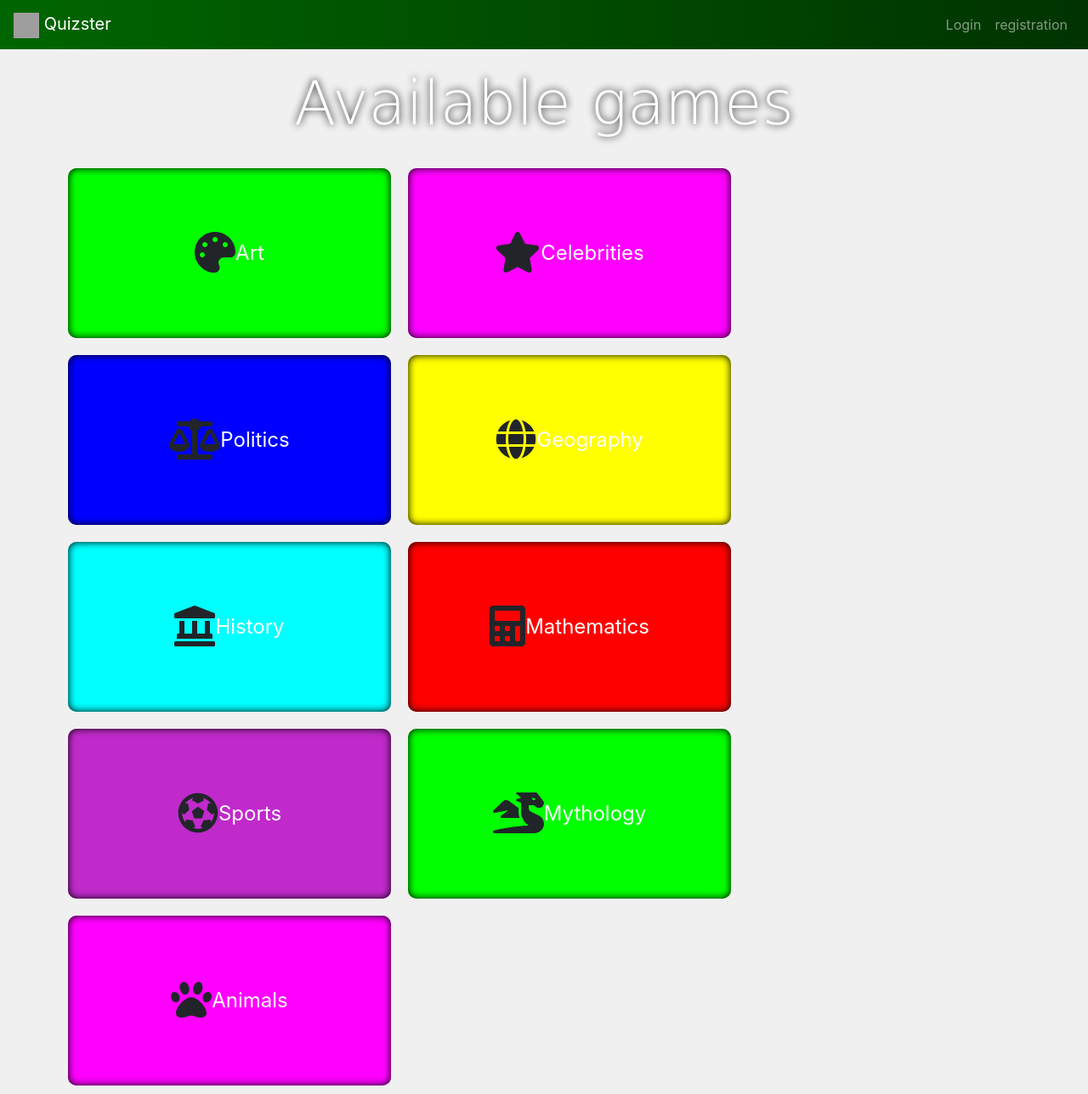
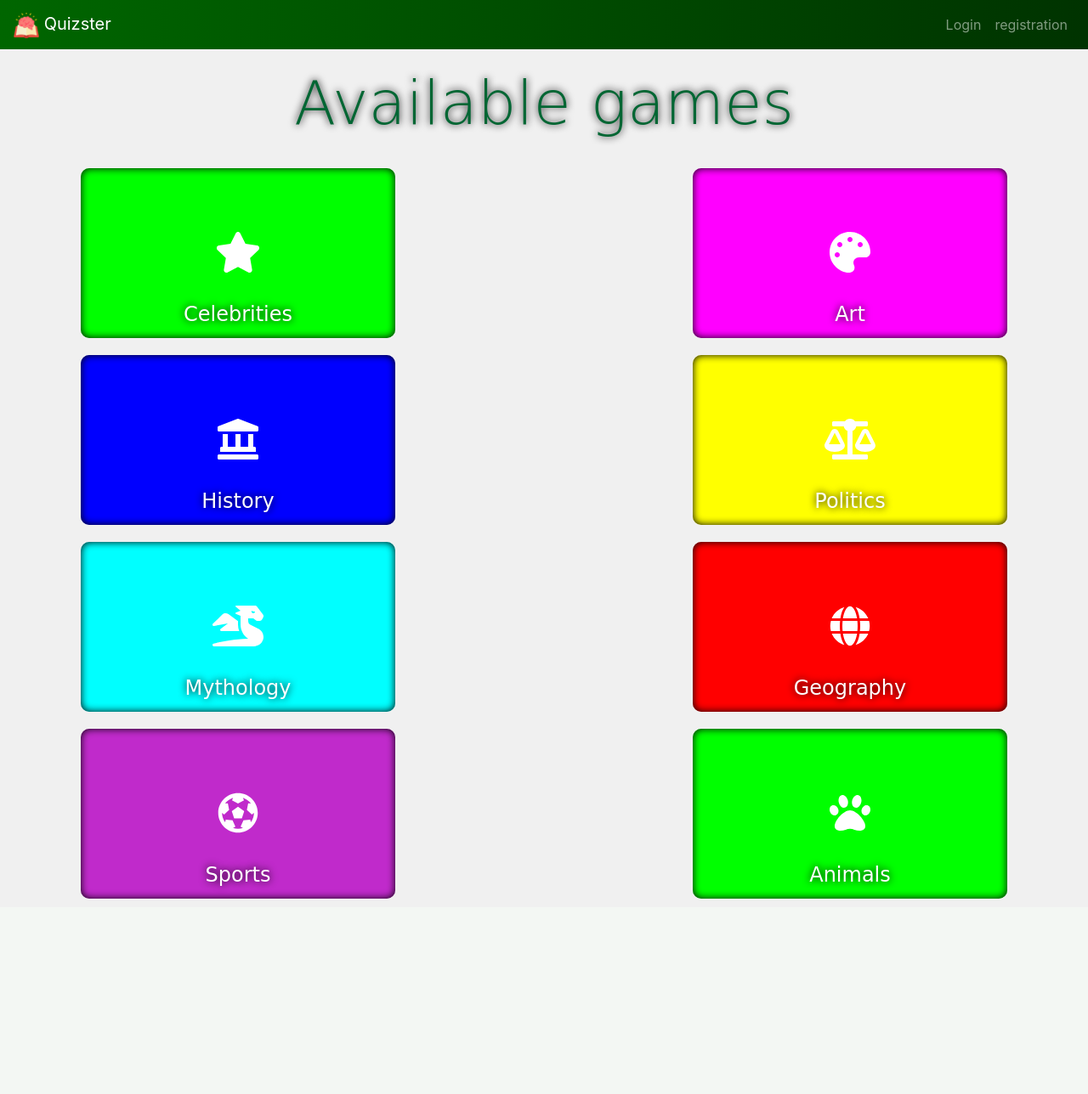
Before and after one commit to Adrian-Rochminski/docker-project, a Flask app: page /game/1 in a window 1280 px wide. Shown: the whole page at 85% size. After the commit the page ends 1058 px from the top, so only its background shows below. Run offline with Flask 3, Linux system fonts and the light colour scheme; some libraries are stand-ins or nearby versions; grey boxes are pictures that could not be loaded.

Commit message:
Beta version. Added new stylistic, logo, colours and more

```diff
--- a/Charades/backend/app/website/app/views.py
+++ b/Charades/backend/app/website/app/views.py
@@ -1,5 +1,6 @@
-import hashlib
-from flask import Blueprint, render_template, redirect, url_for, request, session, flash, jsonify
+import urllib
+from random import random
+from flask import Blueprint, render_template, redirect, url_for, request, session, flash
 from werkzeug.security import generate_password_hash, check_password_hash
 from website import mongo, users_data
 from urllib import request as urlrequ
@@ -109,11 +110,7 @@ def profile():
             if game['won']:
                 won += 1
             games_count += 1
-        email = user_info.get('email', '')
-        hash = hashlib.md5(email.encode()).hexdigest()
-        user_image_url = f"https://api.adorable.io/avatars/150/{hash}.png"
-        return render_template('profile.html', user_info=user_info, won=won, games=games_count,
-                               user_image=user_image_url)
+        return render_template('profile.html', user_info=user_info, won=won, games=games_count)
     else:
         flash('You must log in to view your profile.', 'danger')
         return redirect(url_for('views.login'))
--- a/Charades/backend/app/website/static/scripts/script_choose.js
+++ b/Charades/backend/app/website/static/scripts/script_choose.js
@@ -22,9 +22,6 @@ const categories = [{
 }, {
     name: 'Mythology',
     icon: 'fas fa-dragon'
-}, {
-    name: 'Mathematics',
-    icon: 'fas fa-calculator'
 }];
 
 function shuffle(array) {
@@ -45,9 +42,10 @@ function generateTiles() {
         '#ff00ff', '#00ffff', '#c02acb'];
     const shuffledColors = shuffle(colors);
     const shuffledCategories = shuffle(categories);
+
     shuffledCategories.forEach((category, index) => {
             const tile = document.createElement('div');
-        tile.classList.add('tile', 'col-md-4', 'animate__animated', 'animate__fadeIn');
+            tile.classList.add('tile', 'col-sm-4', 'animate__animated', 'animate__fadeIn');
             tile.style.backgroundColor = shuffledColors[index % shuffledColors.length];
             tile.innerHTML = `
                 <span class="tile-icon"><i class="${category.icon}"></i></span>
@@ -58,6 +56,7 @@ function generateTiles() {
                 window.location.href = `/game/${categoryName}`;
             });
             tilesContainer.appendChild(tile);
+
     });
 
 }
--- a/Charades/backend/app/website/static/scripts/script_game.js
+++ b/Charades/backend/app/website/static/scripts/script_game.js
@@ -113,9 +113,6 @@ function clearAnswers() {
 }
 
 function endQuiz() {
-    questionElement.innerHTML =
-        "You scored " + score + " out of " + quizData.length + ".";
-    clearAnswers();
     quizEnded = true;
     displayQuizSummary();
 }
--- a/Charades/backend/app/website/static/styles/style_modes.css
+++ b/Charades/backend/app/website/static/styles/style_modes.css
@@ -1,14 +1,47 @@
-.title { color: #ffffff; text-shadow: 0 0 10px #000000; font-family: ‘Comic Sans MS’, cursive, sans-serif; }
+.title { color: #006633; text-shadow: 0 0 10px #000000; font-family: ‘Comic Sans MS’, cursive, sans-serif; }
 
-.tile { display: flex; align-items: center; justify-content: center; height: 200px; margin: 10px; border-radius: 10px; box-shadow: inset 0 0 10px #000000; }
+.tile {
+    display: inline-block;
+    width: calc(33.333% - 20px);
+    height: 200px;
+    margin: 10px;
+    border-radius: 10px;
+    box-shadow: inset 0 0 10px #000000;
+    text-align: center;
+    background-color: #006633;
+    color: #ffffff;
+    font-size: 24px;
+    font-family: 'Comic Sans MS', cursive, sans-serif;
+    cursor: pointer;
+    transition: transform 0.2s ease-in-out, background-color 0.2s ease-in-out;
+    position: relative;
+}
 
-.tile-text { color: #ffffff; font-size: 24px; }
-
-.tile-icon { font-size: 48px; }
+.tiles {
+    display: flex;
+    flex-wrap: wrap;
+    justify-content: space-between;
+}
 
 .tile:hover {
     transform: scale(1.1);
     background-color: #000000;
+}
+
+.tile .tile-icon {
+    font-size: 48px;
+    position: absolute;
+    top: 50%;
+    left: 50%;
+    transform: translate(-50%, -50%);
+}
+
+.tile .tile-text {
+    text-shadow: 0 0 10px #000000;
+    position: absolute;
+    bottom: 10px;
+    left: 50%;
+    transform: translateX(-50%);
 }
 
 .tile:hover .tile-icon {
@@ -18,5 +51,4 @@
 
 .tile:hover .tile-text {
     color: #ffffff;
-    text-shadow: 0 0 10px #000000;
 }
--- a/Charades/backend/app/website/templates/base.html
+++ b/Charades/backend/app/website/templates/base.html
@@ -53,7 +53,7 @@
   <body>
     <nav class="navbar navbar-expand-lg navbar-dark bg-dark">
         <a class="navbar-brand" href="/">
-            <img src="logo.png" alt="Logo" width="30" height="30">
+            <img src="{{ url_for('static', filename='images/book.png') }}" alt="Logo" width="30" height="30">
             Quizster
         </a>
         <button class="navbar-toggler" type="button" data-toggle="collapse" data-target="#navbarNav">
--- a/Charades/backend/app/website/templates/choose-game.html
+++ b/Charades/backend/app/website/templates/choose-game.html
@@ -10,8 +10,26 @@
 {% block title %} games {% endblock %}
 {% block content %}
     <div class="container">
+    {% with messages = get_flashed_messages(with_categories=true) %}
+    {% for category, message in messages %}
+            <div class="alert alert-{{ category }} alert-dismissible fade show" role="alert">
+                {{ message }}
+            </div>
+        {% endfor %}
+    {% endwith %}
+
+    <script>
+        window.addEventListener('load', function() {
+            setTimeout(function() {
+                var alerts = document.querySelectorAll('.alert');
+                alerts.forEach(function(alert) {
+                    alert.style.display = 'none';
+                });
+            }, 2000);
+        });
+    </script>
     <h1 class="title display-3 text-center mb-4 animate__animated animate__fadeIn animate__delay-1s">Available games</h1>
-        <div class="tiles row" >
+        <div class="tiles" >
         <script src="{{ url_for('static', filename='scripts/script_choose.js') }}"></script>
         </div>
     </div>
--- a/Charades/backend/app/website/templates/game.html
+++ b/Charades/backend/app/website/templates/game.html
@@ -27,7 +27,6 @@
             <div class="modal-content">
                 <div class="modal-header">
                     <h5 class="modal-title" id="popupModalLabel">Quiz Summary</h5>
-                    <button type="button" class="btn-close" data-bs-dismiss="modal" aria-label="Close"></button>
                 </div>
                 <div class="modal-body">
                     <p>Total Questions: <span id="totalQuestions"></span></p>
@@ -35,7 +34,6 @@
                     <p>Wrong Answers: <span id="wrongAnswers"></span></p>
                 </div>
                 <div class="modal-footer">
-                    <button type="button" class="btn btn-secondary" data-bs-dismiss="modal">Close</button>
                     <button id="returnButton" type="button" class="btn btn-primary">Return to Home Page</button>
                 </div>
             </div>
--- a/Charades/backend/app/website/templates/profile.html
+++ b/Charades/backend/app/website/templates/profile.html
@@ -23,7 +23,6 @@
         });
     </script>
     <div class="profile-card">
-        <img src="{{ user_image }}" alt="User Photo" class="profile-image">
         <div class="profile-info">
             <div class="profile-name">{{ user_info['name'] }}</div>
             <div class="profile-email">{{ user_info['email'] }}</div>
```
Also changed, not shown: Charades/backend/app/website/static/images/book.png (added). Lines whose indentation alone changed are shown as unchanged.
